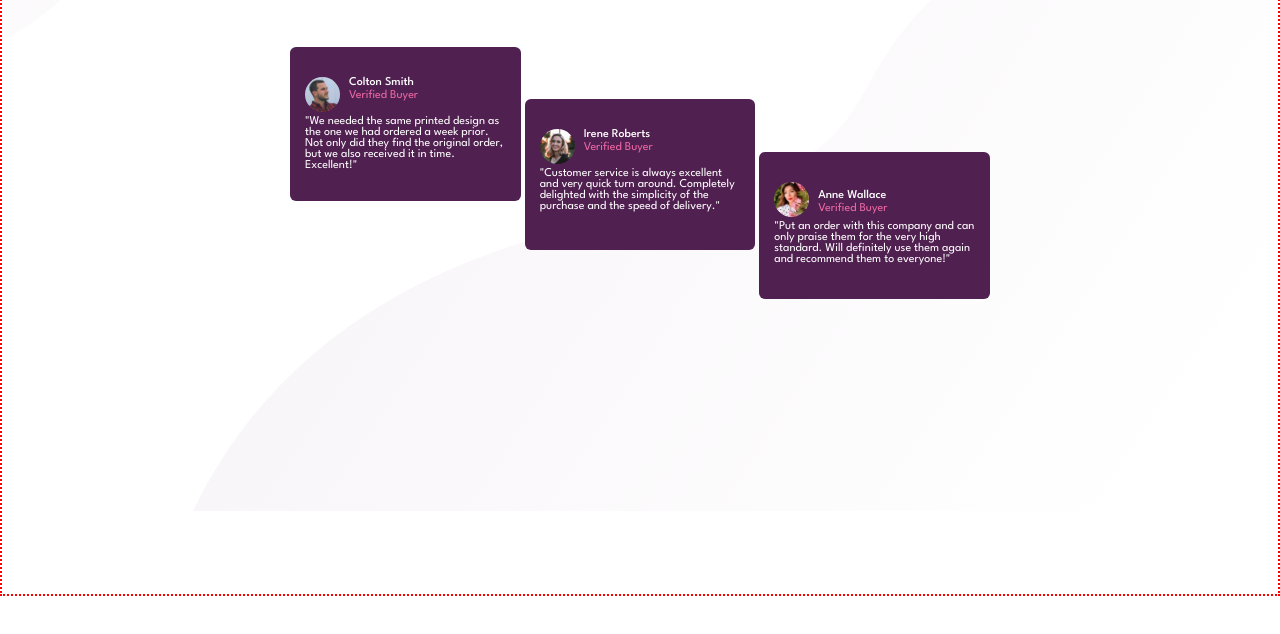
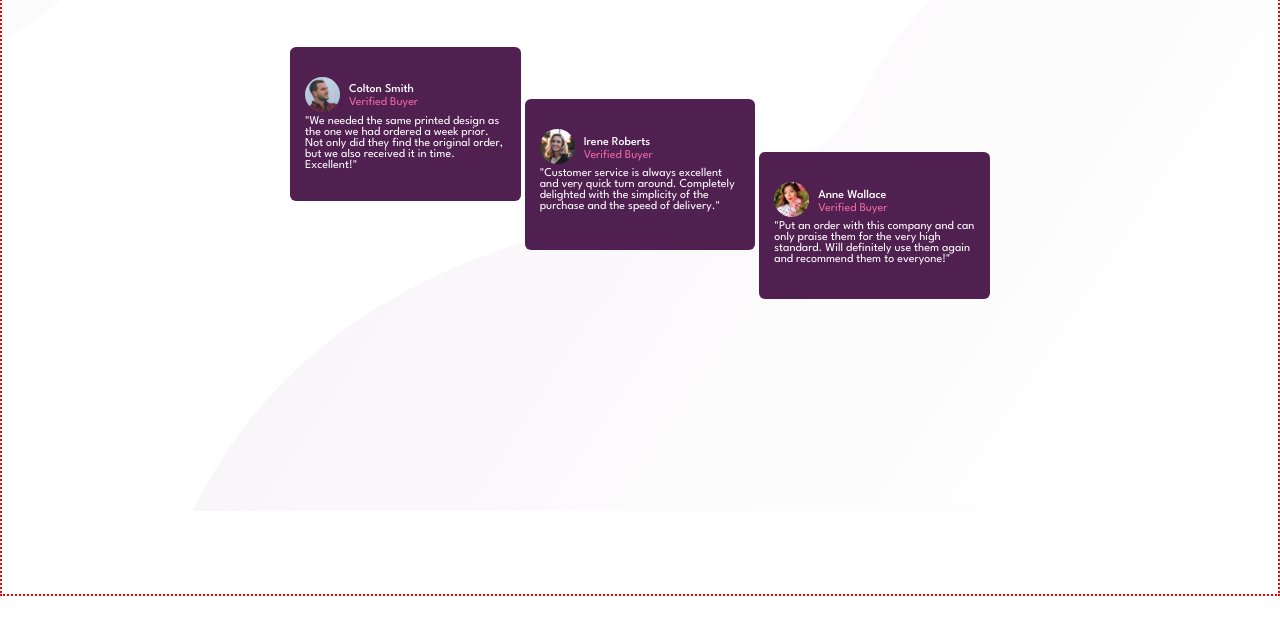
Before and after one commit to kvandana451/Social-Proof-Section, a plain HTML site: page index.html in a window 1280 px wide. Shown: the part 204-838 px from the top of the page. Drawn offline with Linux system fonts and the light colour scheme.

Commit message:
profile name center alignment

```diff
--- a/index.html
+++ b/index.html
@@ -63,7 +63,7 @@
           <div>
             <img src="images/image-colton.jpg" class="profile">
           </div>
-          <div>
+          <div  class="profile-main">
             <p class="profile-name"> Colton Smith</p>
             <p class="profile-verified"> Verified Buyer</p>
           </div>
@@ -79,7 +79,7 @@
           <div>
             <img src="images/image-irene.jpg" class="profile">
           </div>
-          <div>
+          <div class="profile-main">
             <p class="profile-name"> Irene Roberts</p>
             <p class="profile-verified"> Verified Buyer</p>
           </div>
@@ -98,7 +98,7 @@
           </div>
 
 
-          <div class="inner-grid-ele">
+          <div class="profile-main">
             <p class="profile-name">Anne Wallace</p>
             <p class="profile-verified"> Verified Buyer</p>
           </div>
--- a/style.css
+++ b/style.css
@@ -107,7 +107,7 @@ body{
     align-self:center;
 
 }
-.inner-grid-ele{
+.profile-main{
     align-self:center;
 }
 .profile-one,.profile-two,.profile-three{
@@ -118,16 +118,19 @@ padding:30px 15px;
 .profile-one{
    grid-row:1/4;
    grid-column:1/2;
+
 }
 
 .profile-two {
   grid-row:2/5;
 
 
+
 }
 .profile-three{
 
     grid-row:3/6;
+
 
 
 }
```
